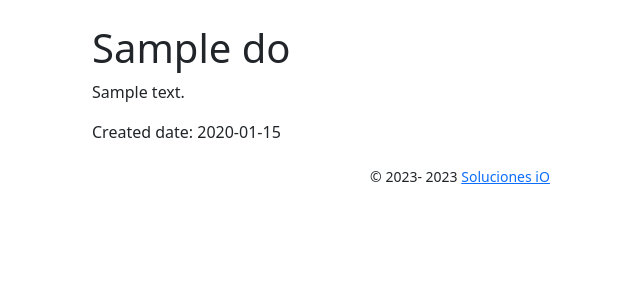
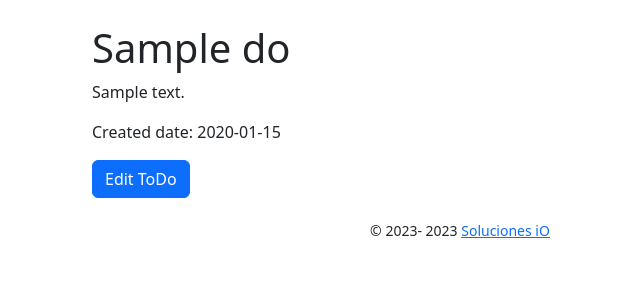
Before and after one commit to ricardovelero/Python-Flask-Bootstrap-Todo, a Flask app: page /todo/1 in a window 1280 px wide. Shown: the part 56-356 px from the top of the page, without its empty margins (180-820 px from the left). Run offline with Flask 3, Linux system fonts and the light colour scheme; tables that the repository leaves empty hold one stand-in row (values such as "Sample post"); some libraries are stand-ins or nearby versions.

Commit message:
Edit and delete ToDo

```diff
--- a/main.py
+++ b/main.py
@@ -80,17 +80,17 @@ def edit_todo(id):
     form = CreateToDoForm(obj=todo)
     if form.validate_on_submit():
         print("Validated 👌")
-        todo.title = form.title.data,
-        todo.body = form.body.data,
-        todo.due_date = form.due_date.data,
-        todo.status = form.status.data,
+        todo.title = form.title.data
+        todo.body = form.body.data
+        # todo.due_date = form.due_date.data
+        # todo.status = form.status.data
         db.session.commit()
         return redirect(url_for('home'))
-    return render_template("make-todo.html", form=form)
+    return render_template("make-todo.html", form=form, todo=todo)
 
 
 @app.route("/delete/<int:id>")
-def delete_post(id):
+def delete_todo(id):
     todo = ToDo.query.get(id)
     db.session.delete(todo)
     db.session.commit()
--- a/templates/make-todo.html
+++ b/templates/make-todo.html
@@ -6,7 +6,7 @@
 <div class="row">
     <div class="col-lg-8 col-md-10 mx-auto">
         <h1 class="text-center">
-            {% if todo %}
+            {% if todo: %}
             Edit ToDo
             {% else %}
             New ToDo
@@ -14,6 +14,9 @@
         </h1>
         {{ ckeditor.load() }}
         {{ render_form(form, button_map={'submit':'primary'}) }}
+        <a href="{{ url_for('delete_todo', id=todo.id) }}"
+        class="btn btn-outline-danger mt-3"
+        >Delete</a>
     </div>
 </div>
 
--- a/templates/todo.html
+++ b/templates/todo.html
@@ -5,7 +5,12 @@
     <div class="col-lg-8 col-md-10 mx-auto">
         <h1>{{ todo.title }}</h1>
         <p>{{ todo.body|safe }}</p>
-        <span>Created date: {{todo.date}}</span>
+        <p>Created date: {{todo.date}}</p>
+        <a
+        href="{{ url_for('edit_todo', id=todo.id) }}"
+        class="btn btn-primary"
+        >Edit ToDo
+        </a>
     </div>
 </div>
 
```
